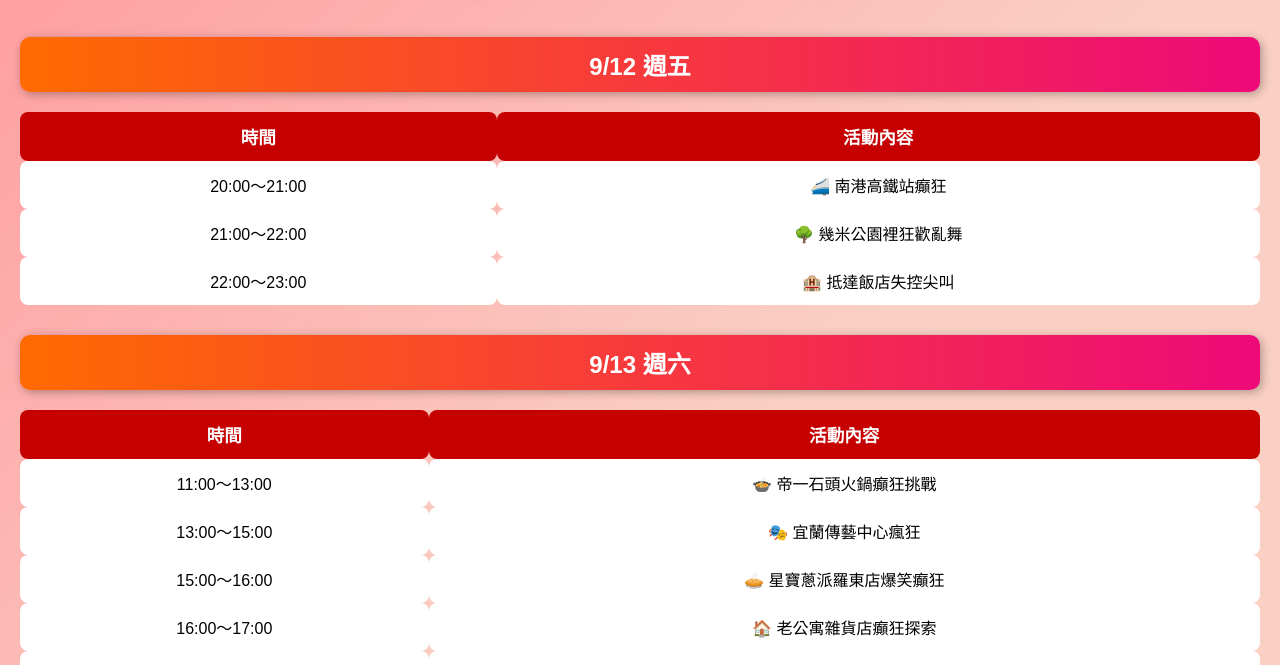
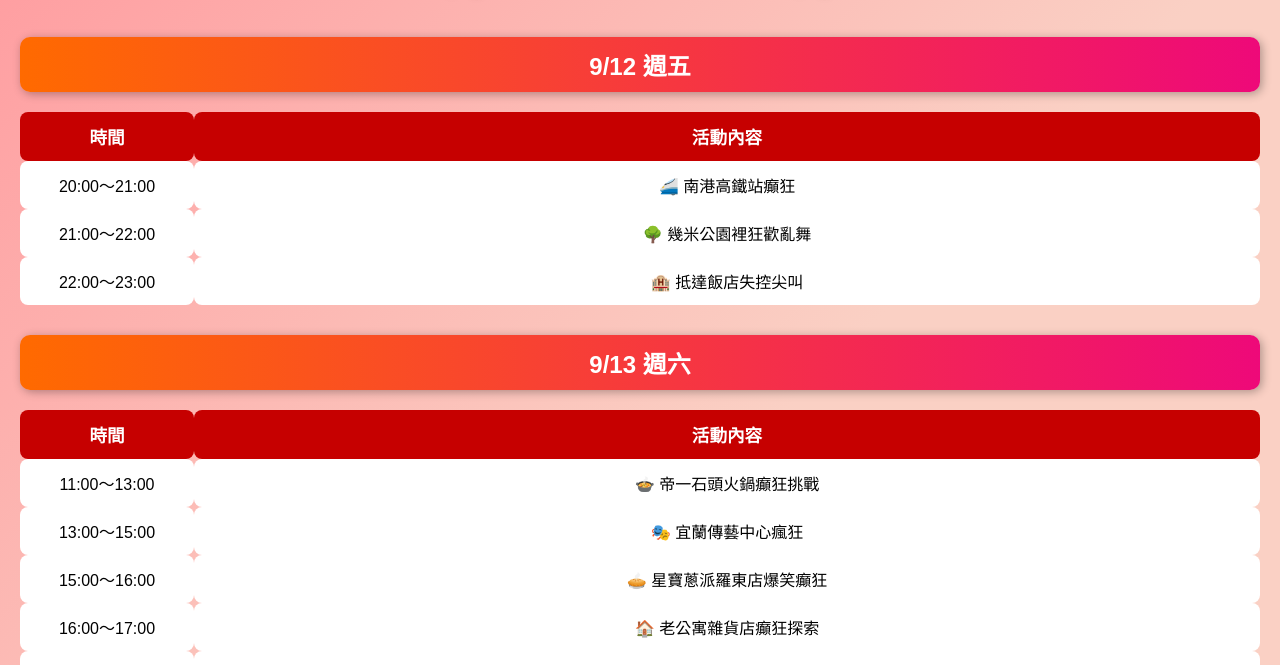
Before and after one commit to taku-morisaki/everyone_goes_crazy, a plain HTML site: page index.html in a window 1280 px wide. Shown: the part 125-790 px from the top of the page. Drawn offline with Linux system fonts and the light colour scheme.

Commit message:
Update index.html

```diff
--- a/index.html
+++ b/index.html
@@ -48,6 +48,10 @@
     width: 100%;
     border-collapse: collapse;
     margin-top: 10px;
+    table-layout: fixed;
+  }
+  th:first-child, td:first-child {
+  width: 150px;
   }
   th, td {
     padding: 12px;
```
